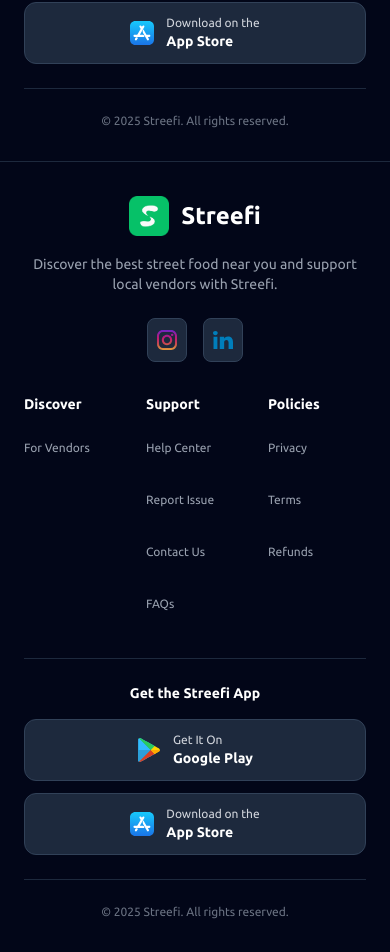
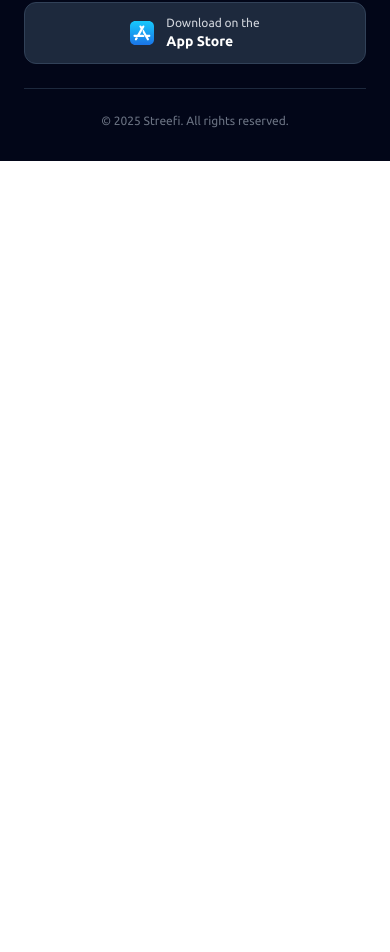
Before and after one commit to sonutimepass/streefi-website, a Next.js app: page / in a window 390 px wide. Shown: the part 10058-11010 px from the top of the page. After the commit the page ends 10219 px from the top, so only its background shows below. Built offline with nearby package versions, Linux system fonts and the light colour scheme.

Commit message:
Update page.tsx

```diff
--- a/src/app/page.tsx
+++ b/src/app/page.tsx
@@ -41,9 +41,7 @@
       <div className="md:hidden">
         <MobileFooter />
       </div>
-      <div className="md:hidden">
-        <MobileFooter />
-      </div>
+
 
       <JsonLd<FAQPage>
         id="faq-schema"
```
